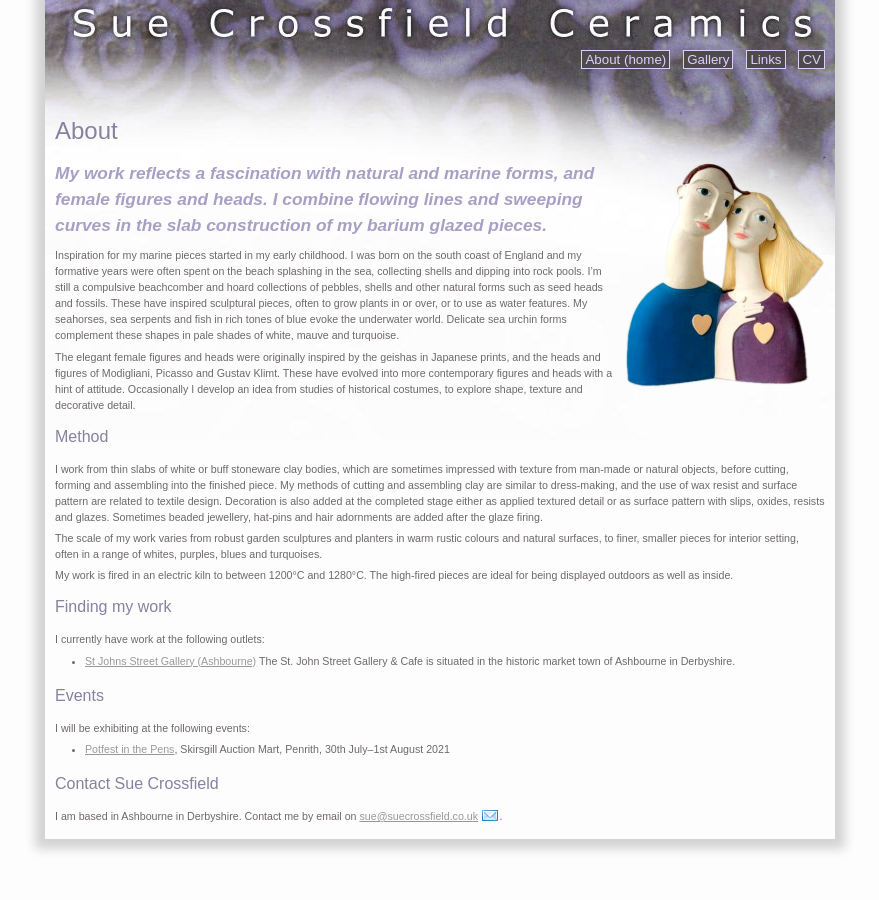
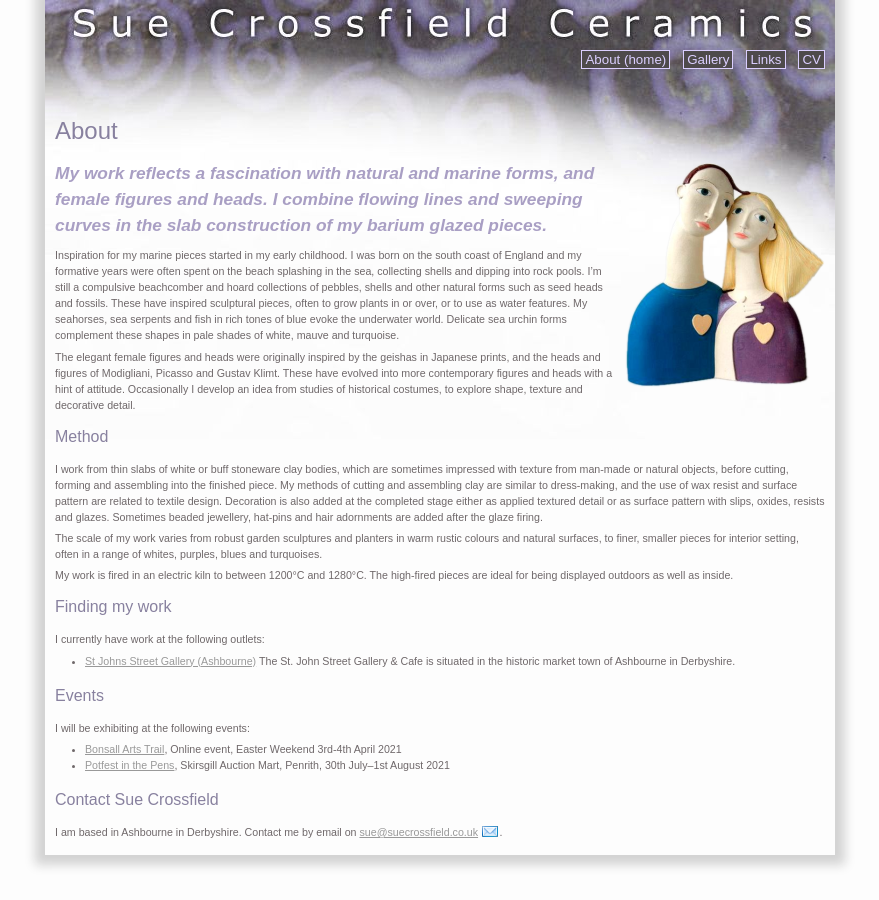
Before and after one commit to suecrossfield/suecrossfield.github.io, a Jekyll site: the page built from index.md, in a window 1280 px wide. Shown: the whole page, without its empty margins (200-1079 px from the left). Built offline with Jekyll 4.4.1, drawn with Linux system fonts in a browser that asks for light colours.

Commit message:
Add Bonsall arts trail

```diff
--- a/index.md
+++ b/index.md
@@ -34,6 +34,7 @@ I currently have work at the following outlets:
 
 I will be exhibiting at the following events:
 
+* [Bonsall Arts Trail](https://www.bonsallartstrail.org/), Online event, Easter Weekend 3rd-4th April 2021
 * [Potfest in the Pens](https://potfest.co.uk/in-the-pens), Skirsgill Auction Mart, Penrith, 30th July–1st August 2021
 
 [comment]: <> (I do not have any future events scheduled at the moment. Please see the <a href="cv.html">CV page</a> for details of events past.)
```
